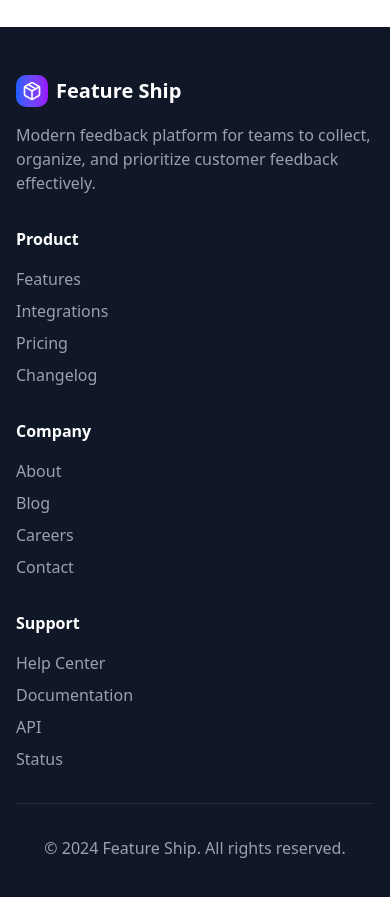
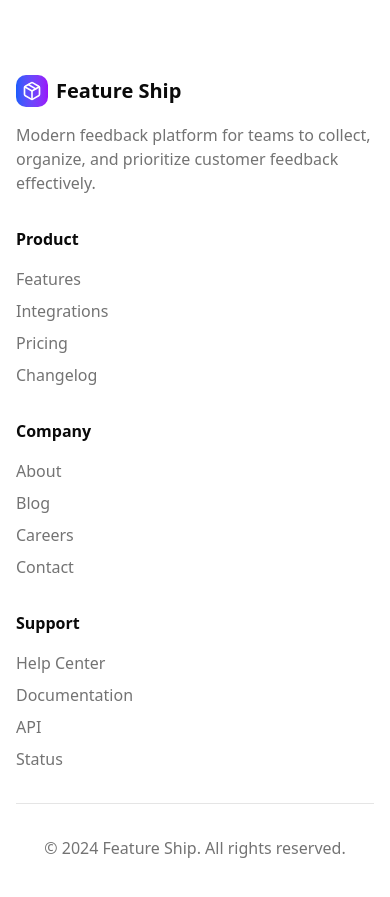
Before and after one commit to glevi2004/feature-flow, a Next.js app: page / in a window 390 px wide. Shown: the part 4960-5857 px from the top of the page. Built offline with nearby package versions, Linux system fonts and the light colour scheme; no server answers.

Commit message:
feat: update Footer background and text colors to use responsive theme classes

```diff
--- a/src/components/landing/Footer.tsx
+++ b/src/components/landing/Footer.tsx
@@ -4,7 +4,7 @@ import { app_name } from "@/lib/constants";
 
 export function Footer() {
   return (
-    <footer className="bg-gray-900 text-white py-12">
+    <footer className="bg-background text-foreground py-12">
       <div className="container mx-auto px-4">
         <div className="grid md:grid-cols-4 gap-8">
           <div>
@@ -14,31 +14,31 @@ export function Footer() {
               </div>
               <span className="text-xl font-bold">{app_name}</span>
             </div>
-            <p className="text-gray-400">
+            <p className="text-muted-foreground">
               Modern feedback platform for teams to collect, organize, and
               prioritize customer feedback effectively.
             </p>
           </div>
           <div>
             <h3 className="font-semibold mb-4">Product</h3>
-            <ul className="space-y-2 text-gray-400">
+            <ul className="space-y-2 text-muted-foreground">
               <li>
-                <a href="#" className="hover:text-white transition-colors">
+                <a href="#" className="hover:text-foreground transition-colors">
                   Features
                 </a>
               </li>
               <li>
-                <a href="#" className="hover:text-white transition-colors">
+                <a href="#" className="hover:text-foreground transition-colors">
                   Integrations
                 </a>
               </li>
               <li>
-                <a href="#" className="hover:text-white transition-colors">
+                <a href="#" className="hover:text-foreground transition-colors">
                   Pricing
                 </a>
               </li>
               <li>
-                <a href="#" className="hover:text-white transition-colors">
+                <a href="#" className="hover:text-foreground transition-colors">
                   Changelog
                 </a>
               </li>
@@ -46,24 +46,24 @@ export function Footer() {
           </div>
           <div>
             <h3 className="font-semibold mb-4">Company</h3>
-            <ul className="space-y-2 text-gray-400">
+            <ul className="space-y-2 text-muted-foreground">
               <li>
-                <a href="#" className="hover:text-white transition-colors">
+                <a href="#" className="hover:text-foreground transition-colors">
                   About
                 </a>
               </li>
               <li>
-                <a href="#" className="hover:text-white transition-colors">
+                <a href="#" className="hover:text-foreground transition-colors">
                   Blog
                 </a>
               </li>
               <li>
-                <a href="#" className="hover:text-white transition-colors">
+                <a href="#" className="hover:text-foreground transition-colors">
                   Careers
                 </a>
               </li>
               <li>
-                <a href="#" className="hover:text-white transition-colors">
+                <a href="#" className="hover:text-foreground transition-colors">
                   Contact
                 </a>
               </li>
@@ -71,34 +71,34 @@ export function Footer() {
           </div>
           <div>
             <h3 className="font-semibold mb-4">Support</h3>
-            <ul className="space-y-2 text-gray-400">
+            <ul className="space-y-2 text-muted-foreground">
               <li>
-                <a href="#" className="hover:text-white transition-colors">
+                <a href="#" className="hover:text-foreground transition-colors">
                   Help Center
                 </a>
               </li>
               <li>
                 <Link
                   href="/documentation"
-                  className="hover:text-white transition-colors"
+                  className="hover:text-foreground transition-colors"
                 >
                   Documentation
                 </Link>
               </li>
               <li>
-                <a href="#" className="hover:text-white transition-colors">
+                <a href="#" className="hover:text-foreground transition-colors">
                   API
                 </a>
               </li>
               <li>
-                <a href="#" className="hover:text-white transition-colors">
+                <a href="#" className="hover:text-foreground transition-colors">
                   Status
                 </a>
               </li>
             </ul>
           </div>
         </div>
-        <div className="border-t border-gray-800 mt-8 pt-8 text-center text-gray-400">
+        <div className="border-t border-border mt-8 pt-8 text-center text-muted-foreground">
           <p>&copy; 2024 {app_name}. All rights reserved.</p>
         </div>
       </div>
```
